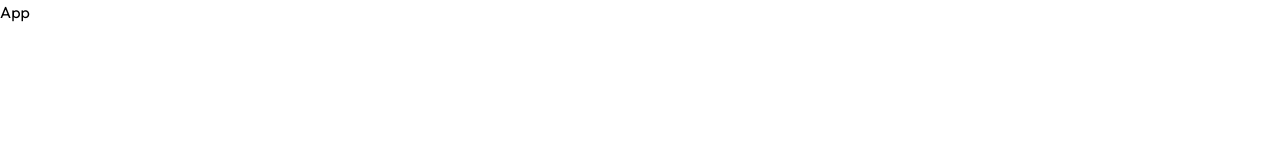
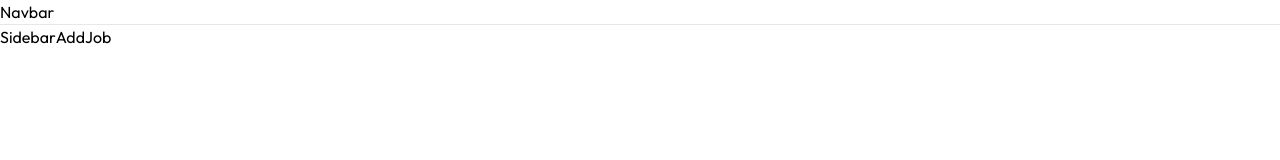
Before and after one commit to xiaqian1999/Content-Organizer, a React (Vite) app in the folder frontend/: page /addjob in a window 1280 px wide. Shown: the top 160 px of the page. Built offline with nearby package versions, Linux system fonts and the light colour scheme.

Commit message:
Admin: Folder Structure Setup

```diff
--- a/frontend/src/App.jsx
+++ b/frontend/src/App.jsx
@@ -1,8 +1,25 @@
 import React from 'react'
+import Navbar from './components/Navbar'
+import Sidebar from "./components/Sidebar"
+import { Routes, Route } from 'react-router-dom'
+import AddJob from "./pages/AddJob"
+import ListJob from "./pages/ListJob"
+import ViewCalendar from "./pages/ViewCalendar"
 
 const App = () => {
   return (
-    <div>App</div>
+    <div>
+      <Navbar />
+      <hr />
+      <div className='flex flex-nowrap'>
+        <Sidebar />
+        <Routes>
+          <Route path="/addjob" element={<AddJob />} />
+          <Route path="/listjob" element={<ListJob />} />
+          <Route path="/viewcalendar" element={<ViewCalendar />} />
+        </Routes>
+      </div>
+    </div>
   )
 }
 
--- /dev/null
+++ b/frontend/src/components/Navbar.jsx
@@ -0,0 +1,9 @@
+import React from 'react'
+
+const Navbar = () => {
+  return (
+    <div>Navbar</div>
+  )
+}
+
+export default Navbar
--- /dev/null
+++ b/frontend/src/components/Sidebar.jsx
@@ -0,0 +1,9 @@
+import React from 'react'
+
+const Sidebar = () => {
+  return (
+    <div>Sidebar</div>
+  )
+}
+
+export default Sidebar
--- /dev/null
+++ b/frontend/src/pages/AddJob.jsx
@@ -0,0 +1,9 @@
+import React from 'react'
+
+const AddJob = () => {
+  return (
+    <div>AddJob</div>
+  )
+}
+
+export default AddJob
--- /dev/null
+++ b/frontend/src/pages/ListJob.jsx
@@ -0,0 +1,9 @@
+import React from 'react'
+
+const ListJob = () => {
+  return (
+    <div>ListJob</div>
+  )
+}
+
+export default ListJob
--- /dev/null
+++ b/frontend/src/pages/ViewCalendar.jsx
@@ -0,0 +1,9 @@
+import React from 'react'
+
+const ViewCalendar = () => {
+  return (
+    <div>ViewCalendar</div>
+  )
+}
+
+export default ViewCalendar
```
